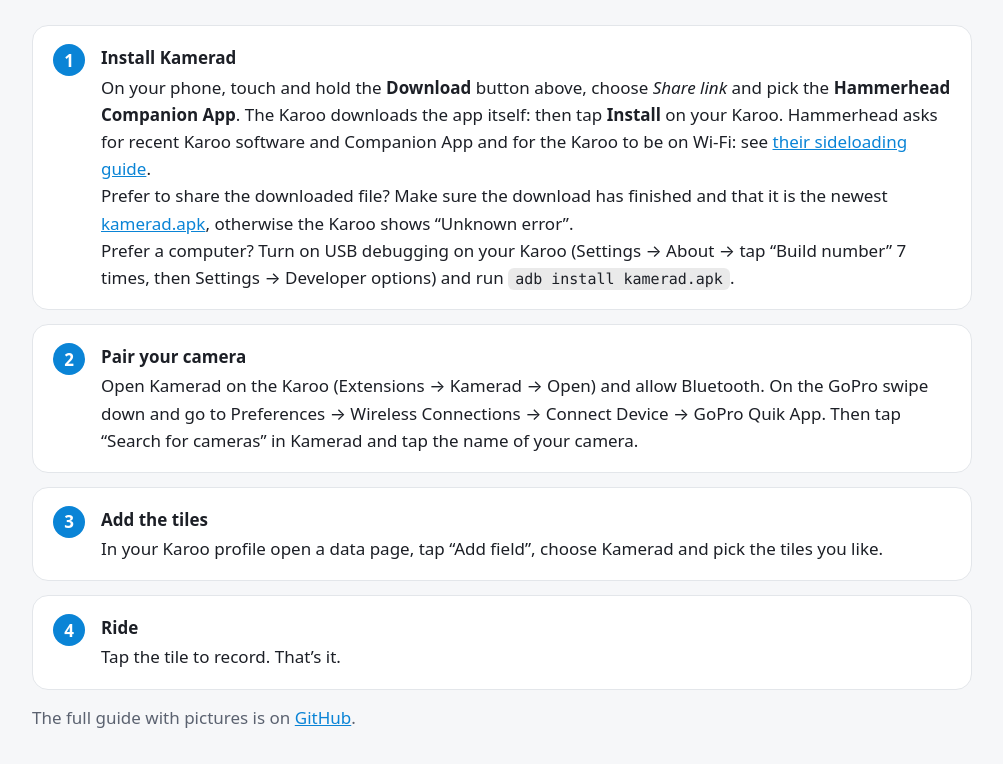
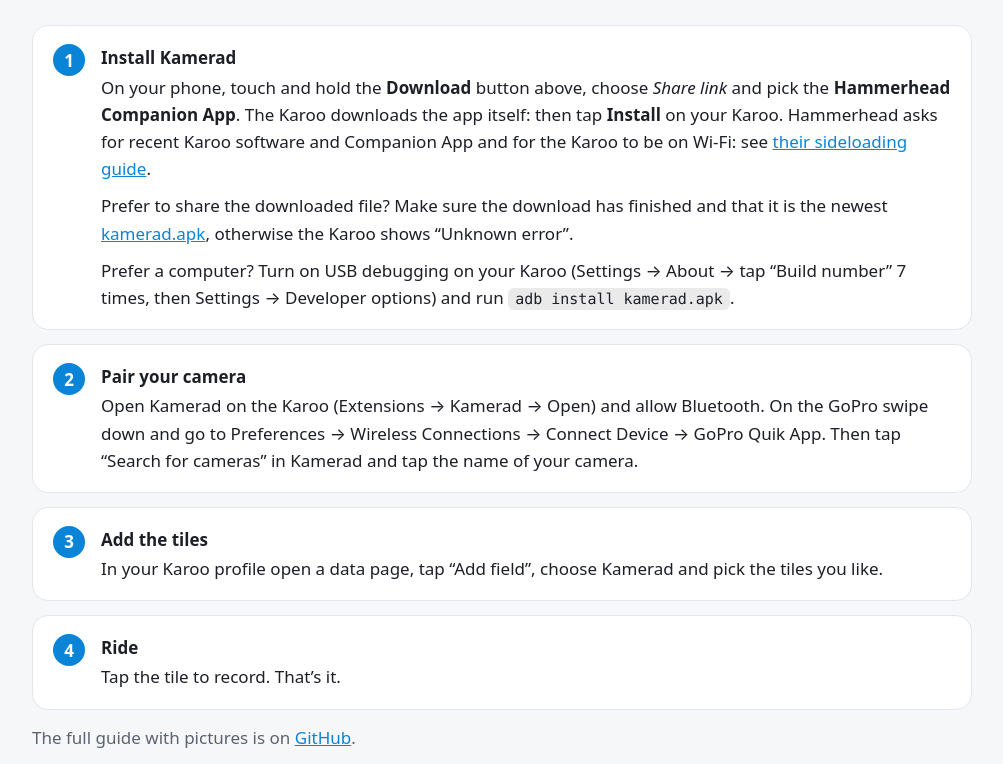
Before and after one commit to ho-tell/kamerad, a plain HTML site: page site/index.html in a window 1280 px wide. Shown: the part 1428-2192 px from the top of the page, without its empty margins (138-1141 px from the left). Drawn offline with Linux system fonts and the light colour scheme; files whose address does not match are found by name.

Commit message:
Update to 1.2.24

```diff
--- a/site/index.html
+++ b/site/index.html
@@ -129,6 +129,7 @@
   }
   /* Only the step title (first element of the step) is a block; bold words inside the text stay inline */
   ol.steps li > strong:first-child { display: block; margin-bottom: 2px; }
+  ol.steps .alt { display: block; margin-top: 10px; }
   code {
     background: rgba(127, 127, 127, .16);
     border-radius: 6px;
@@ -236,8 +237,8 @@
       <li>
         <strong>Install Kamerad</strong>
         On your phone, touch and hold the <strong>Download</strong> button above, choose <em>Share link</em> and pick the <strong>Hammerhead Companion App</strong>. The Karoo downloads the app itself: then tap <strong>Install</strong> on your Karoo. Hammerhead asks for recent Karoo software and Companion App and for the Karoo to be on Wi-Fi: see <a href="https://support.hammerhead.io/hc/en-us/articles/31576497036827-Companion-App-Sideloading">their sideloading guide</a>.
-        <br>Prefer to share the downloaded file? Make sure the download has finished and that it is the newest <a href="kamerad.apk">kamerad.apk</a>, otherwise the Karoo shows “Unknown error”.
-        <br>Prefer a computer? Turn on USB debugging on your Karoo (Settings → About → tap “Build number” 7 times, then Settings → Developer options) and run <code>adb install kamerad.apk</code>.
+        <span class="alt">Prefer to share the downloaded file? Make sure the download has finished and that it is the newest <a href="kamerad.apk">kamerad.apk</a>, otherwise the Karoo shows “Unknown error”.</span>
+        <span class="alt">Prefer a computer? Turn on USB debugging on your Karoo (Settings → About → tap “Build number” 7 times, then Settings → Developer options) and run <code>adb install kamerad.apk</code>.</span>
       </li>
       <li>
         <strong>Pair your camera</strong>
```
